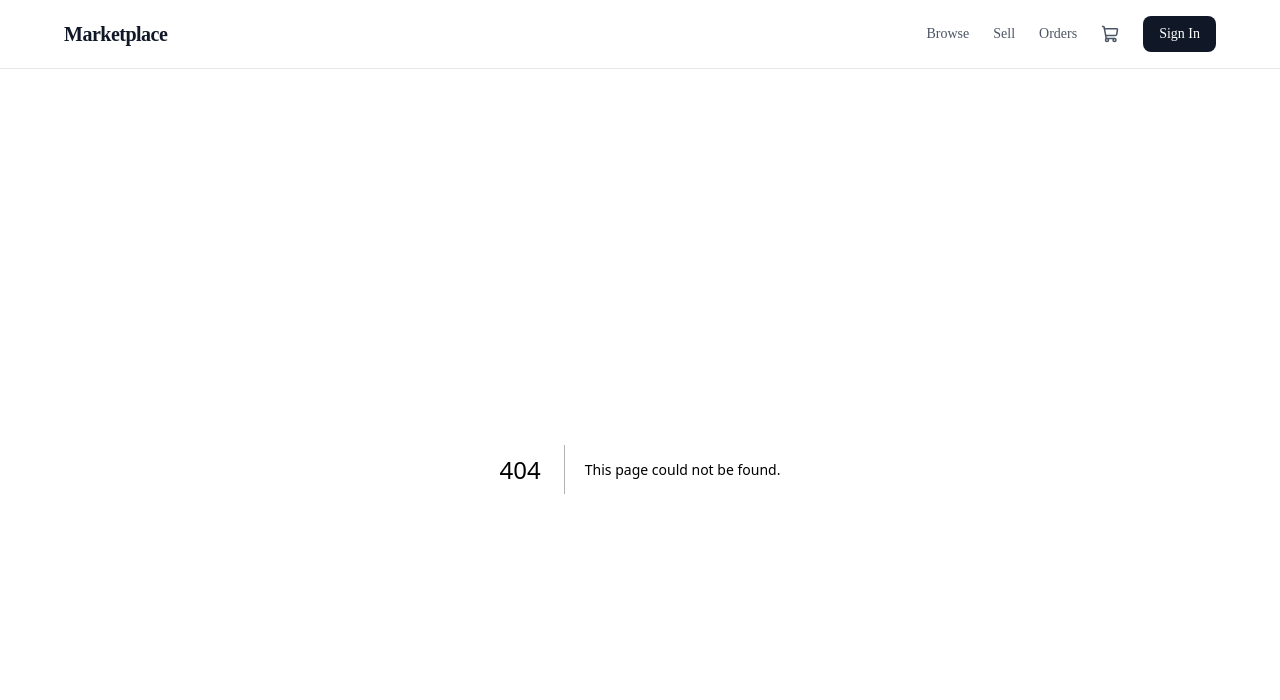
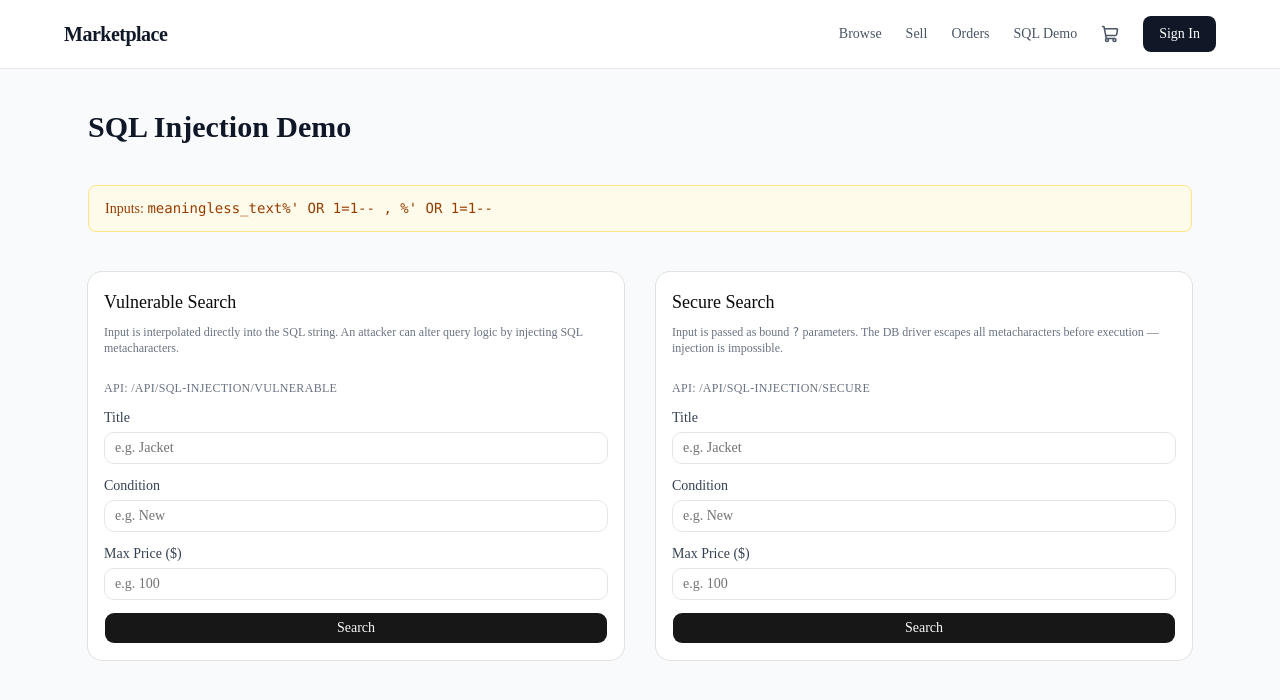
Before and after one commit to Jeanpascal-Gauthier/CS4347-Marketplace-App, a Next.js app in the folder frontend/: page /sql-injection in a window 1280 px wide. Before the commit this address had no page. Shown: the top 700 px of the page. Built offline with nearby package versions, Linux system fonts and the light colour scheme.

Commit message:
added sql injection demo

```diff
--- /dev/null
+++ b/frontend/app/api/sql-injection/secure/route.ts
@@ -0,0 +1,43 @@
+import { NextRequest } from "next/server";
+import pool from "@/lib/db";
+import { RowDataPacket } from "mysql2";
+
+export async function GET(request: NextRequest) {
+  const { searchParams } = request.nextUrl;
+  const title = searchParams.get("title") ?? "";
+  const condition = searchParams.get("condition") ?? "";
+  const maxPrice = searchParams.get("max_price") ?? "";
+
+  const sql = `
+    SELECT
+      l.listing_id,
+      l.title,
+      l.description,
+      l.price,
+      l.quantity,
+      l.condition,
+      CONCAT(u.first_name, ' ', SUBSTRING(u.last_name, 1, 1), '.') AS seller
+    FROM Listing l
+    JOIN Seller s ON l.seller_id = s.user_id
+    JOIN \`User\` u ON s.user_id = u.user_id
+    WHERE l.title LIKE ?
+    AND l.condition LIKE ?
+    AND l.price <= ?
+    ORDER BY l.date_posted DESC
+    LIMIT 50
+  `;
+
+  const params = [
+    `%${title}%`,
+    `%${condition}%`,
+    maxPrice === "" ? 999999 : Number(maxPrice),
+  ];
+
+  try {
+    const [rows] = await pool.query<RowDataPacket[]>(sql, params);
+    return Response.json({ sql: sql.trim(), params, rows });
+  } catch (err: unknown) {
+    const message = err instanceof Error ? err.message : String(err);
+    return Response.json({ sql: sql.trim(), params, error: message }, { status: 500 });
+  }
+}
--- /dev/null
+++ b/frontend/app/api/sql-injection/vulnerable/route.ts
@@ -0,0 +1,37 @@
+import { NextRequest } from "next/server";
+import pool from "@/lib/db";
+import { RowDataPacket } from "mysql2";
+
+export async function GET(request: NextRequest) {
+  const { searchParams } = request.nextUrl;
+  const title = searchParams.get("title") ?? "";
+  const condition = searchParams.get("condition") ?? "";
+  const maxPrice = searchParams.get("max_price") ?? "";
+
+  const sql = `
+    SELECT
+      l.listing_id,
+      l.title,
+      l.description,
+      l.price,
+      l.quantity,
+      l.condition,
+      CONCAT(u.first_name, ' ', SUBSTRING(u.last_name, 1, 1), '.') AS seller
+    FROM Listing l
+    JOIN Seller s ON l.seller_id = s.user_id
+    JOIN \`User\` u ON s.user_id = u.user_id
+    WHERE l.title LIKE '%${title}%'
+    AND l.condition LIKE '%${condition}%'
+    AND l.price <= ${maxPrice === "" ? "999999" : maxPrice}
+    ORDER BY l.date_posted DESC
+    LIMIT 50
+  `;
+
+  try {
+    const [rows] = await pool.query<RowDataPacket[]>(sql);
+    return Response.json({ sql, rows });
+  } catch (err: unknown) {
+    const message = err instanceof Error ? err.message : String(err);
+    return Response.json({ sql, error: message }, { status: 500 });
+  }
+}
--- /dev/null
+++ b/frontend/app/sql-injection/page.tsx
@@ -0,0 +1,202 @@
+"use client";
+
+import { useState } from "react";
+import { Button } from "@/components/ui/button";
+import { Input } from "@/components/ui/input";
+import { Card, CardContent, CardHeader, CardTitle } from "@/components/ui/card";
+
+type Row = {
+  listing_id: number;
+  title: string;
+  description: string;
+  price: number;
+  quantity: number;
+  condition: string;
+  seller: string;
+};
+
+type ApiResult = {
+  sql?: string;
+  params?: (string | number)[];
+  rows?: Row[];
+  error?: string;
+};
+
+function ResultTable({ result }: { result: ApiResult | null }) {
+  if (!result) return null;
+  return (
+    <div className="mt-4 space-y-3">
+      <div>
+        <p className="text-xs font-semibold text-gray-500 uppercase tracking-wide mb-1">
+          Query sent to DB
+        </p>
+        <pre className="bg-gray-900 text-green-400 text-xs p-3 rounded-md overflow-x-auto whitespace-pre-wrap break-all">
+          {result.sql}
+        </pre>
+        {result.params && (
+          <p className="text-xs text-gray-500 mt-1">
+            Bound params: {JSON.stringify(result.params)}
+          </p>
+        )}
+      </div>
+
+      {result.error ? (
+        <div className="bg-red-50 border border-red-200 rounded-md p-3">
+          <p className="text-sm font-semibold text-red-700">DB Error</p>
+          <p className="text-xs text-red-600 mt-1 font-mono">{result.error}</p>
+        </div>
+      ) : (
+        <div>
+          <p className="text-xs font-semibold text-gray-500 uppercase tracking-wide mb-1">
+            Results ({result.rows?.length ?? 0} row{result.rows?.length !== 1 ? "s" : ""})
+          </p>
+          {result.rows && result.rows.length > 0 ? (
+            <div className="overflow-x-auto rounded-md border border-gray-200">
+              <table className="w-full text-xs">
+                <thead className="bg-gray-50 text-gray-600">
+                  <tr>
+                    <th className="px-3 py-2 text-left">ID</th>
+                    <th className="px-3 py-2 text-left">Title</th>
+                    <th className="px-3 py-2 text-left">Condition</th>
+                    <th className="px-3 py-2 text-right">Price</th>
+                    <th className="px-3 py-2 text-left">Seller</th>
+                  </tr>
+                </thead>
+                <tbody className="divide-y divide-gray-100">
+                  {result.rows.map((r) => (
+                    <tr key={r.listing_id} className="bg-white">
+                      <td className="px-3 py-2 text-gray-500">{r.listing_id}</td>
+                      <td className="px-3 py-2 font-medium text-gray-900">{r.title}</td>
+                      <td className="px-3 py-2 text-gray-500">{r.condition}</td>
+                      <td className="px-3 py-2 text-right text-gray-900">
+                        ${Number(r.price).toFixed(2)}
+                      </td>
+                      <td className="px-3 py-2 text-gray-500">{r.seller}</td>
+                    </tr>
+                  ))}
+                </tbody>
+              </table>
+            </div>
+          ) : (
+            <p className="text-sm text-gray-400 italic">No rows returned.</p>
+          )}
+        </div>
+      )}
+    </div>
+  );
+}
+
+function SearchForm({
+  endpoint,
+  label,
+}: {
+  endpoint: "vulnerable" | "secure";
+  label: string;
+}) {
+  const [title, setTitle] = useState("");
+  const [condition, setCondition] = useState("");
+  const [maxPrice, setMaxPrice] = useState("");
+  const [result, setResult] = useState<ApiResult | null>(null);
+  const [loading, setLoading] = useState(false);
+
+  async function handleSubmit(e: React.FormEvent) {
+    e.preventDefault();
+    setLoading(true);
+    const params = new URLSearchParams();
+    params.set("title", title);
+    params.set("condition", condition);
+    if (maxPrice) params.set("max_price", maxPrice);
+    const res = await fetch(`/api/sql-injection/${endpoint}?${params}`);
+    const data = await res.json();
+    setResult(data);
+    setLoading(false);
+  }
+
+  return (
+    <form onSubmit={handleSubmit} className="space-y-3">
+      <p className="text-xs text-gray-500 font-medium uppercase tracking-wide">{label}</p>
+      <div>
+        <label className="block text-sm font-medium text-gray-700 mb-1">Title</label>
+        <Input
+          value={title}
+          onChange={(e) => setTitle(e.target.value)}
+          placeholder="e.g. Jacket"
+        />
+      </div>
+      <div>
+        <label className="block text-sm font-medium text-gray-700 mb-1">Condition</label>
+        <Input
+          value={condition}
+          onChange={(e) => setCondition(e.target.value)}
+          placeholder="e.g. New"
+        />
+      </div>
+      <div>
+        <label className="block text-sm font-medium text-gray-700 mb-1">Max Price ($)</label>
+        <Input
+          type="number"
+          min="0"
+          step="0.01"
+          value={maxPrice}
+          onChange={(e) => setMaxPrice(e.target.value)}
+          placeholder="e.g. 100"
+        />
+      </div>
+      <Button type="submit" disabled={loading} className="w-full">
+        {loading ? "Querying..." : "Search"}
+      </Button>
+      <ResultTable result={result} />
+    </form>
+  );
+}
+
+export default function SqlInjectionPage() {
+  return (
+    <div className="max-w-6xl mx-auto px-6 py-10 space-y-10">
+      <div>
+        <h1 className="text-3xl font-bold text-gray-900 mb-2">SQL Injection Demo</h1>
+      </div>
+
+      {/* Injection tip banner */}
+      <div className="bg-amber-50 border border-amber-200 rounded-md px-4 py-3 text-sm text-amber-800">
+        Inputs: <code>meaningless_text%' OR 1=1-- , %' OR 1=1-- </code>
+      </div>
+
+      <div className="grid grid-cols-1 lg:grid-cols-2 gap-8">
+        {/* Part A — Vulnerable */}
+        <Card className="border-red-200">
+          <CardHeader className="pb-2">
+            <CardTitle className="text-lg flex items-center gap-2">
+
+              Vulnerable Search
+            </CardTitle>
+            <p className="text-xs text-gray-500 mt-1">
+              Input is interpolated directly into the SQL string. An attacker can alter query
+              logic by injecting SQL metacharacters.
+            </p>
+          </CardHeader>
+          <CardContent>
+            <SearchForm endpoint="vulnerable" label="API: /api/sql-injection/vulnerable" />
+          </CardContent>
+        </Card>
+
+        {/* Part B — Secure */}
+        <Card className="border-green-200">
+          <CardHeader className="pb-2">
+            <CardTitle className="text-lg flex items-center gap-2">
+
+              Secure Search
+            </CardTitle>
+            <p className="text-xs text-gray-500 mt-1">
+              Input is passed as bound <code>?</code> parameters. The DB driver escapes all
+              metacharacters before execution — injection is impossible.
+            </p>
+          </CardHeader>
+          <CardContent>
+            <SearchForm endpoint="secure" label="API: /api/sql-injection/secure" />
+          </CardContent>
+        </Card>
+      </div>
+    </div>
+  );
+}
--- a/frontend/components/NavClient.tsx
+++ b/frontend/components/NavClient.tsx
@@ -49,6 +49,9 @@ export default function NavClient() {
       <Link href="/orders" className="text-sm text-gray-600 hover:text-gray-900 transition-colors">
         Orders
       </Link>
+      <Link href="/sql-injection" className="text-sm text-gray-600 hover:text-gray-900 transition-colors">
+        SQL Demo
+      </Link>
 
       {/* Cart icon with badge */}
       <Link href="/cart" className="relative text-gray-600 hover:text-gray-900 transition-colors">
```
Also changed, not shown: 1 other file (tests, documents, lock files or other folders).
